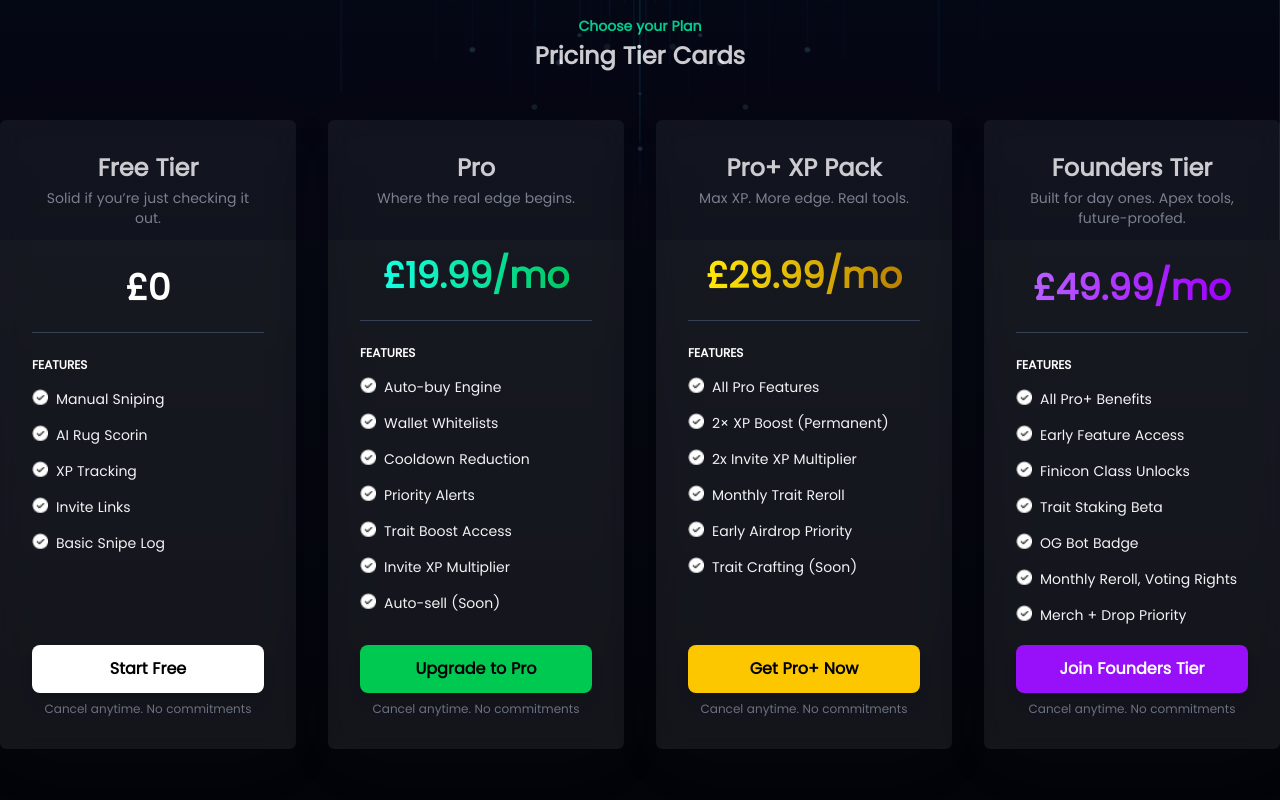
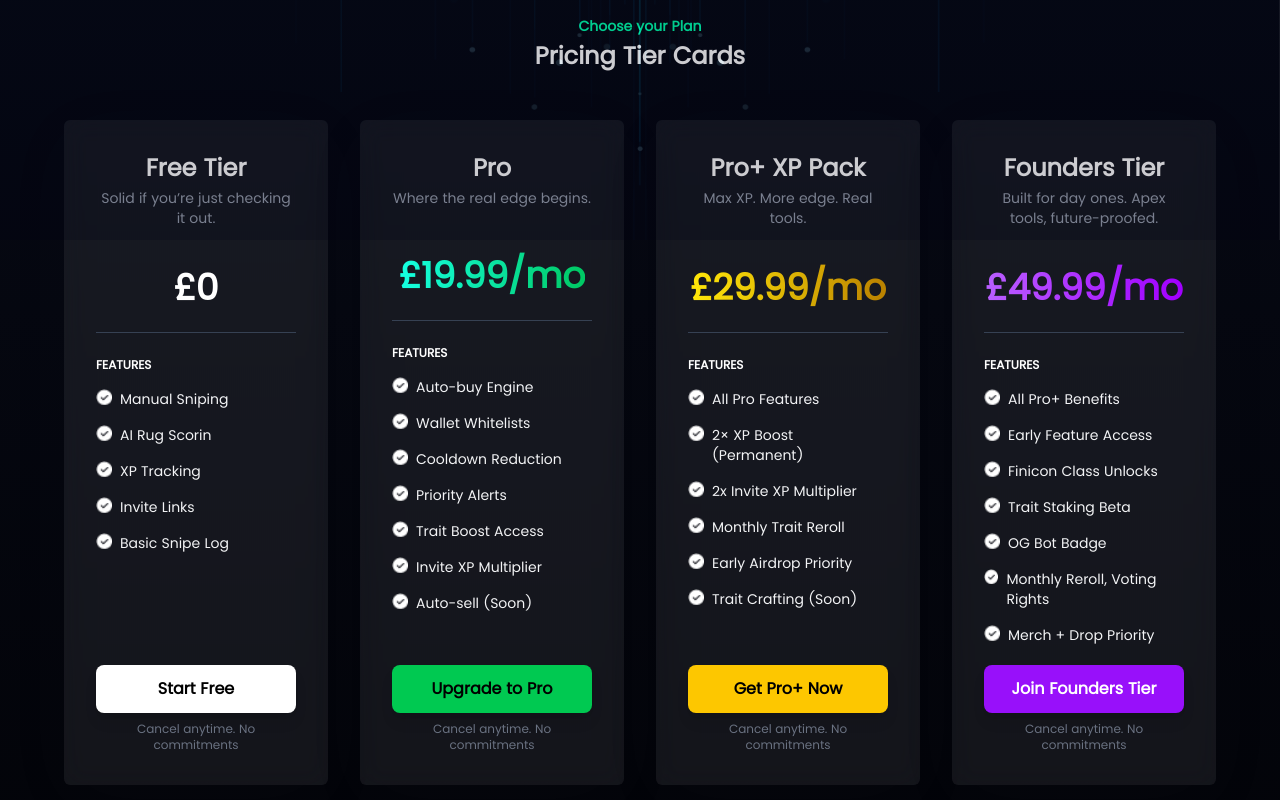
Before and after one commit to AhmadAtif786/sniperverse, a Next.js app: page /pricing in a window 1280 px wide. Shown: the part 560-1360 px from the top of the page. Built offline with nearby package versions, Linux system fonts and the light colour scheme; no server answers.

Commit message:
pricing page added

```diff
--- a/src/app/pricing/page.js
+++ b/src/app/pricing/page.js
@@ -87,7 +87,7 @@
 
       </div>
 
-  <div className="grid grid-cols-1 md:grid-cols-2 lg:grid-cols-4 gap-8 max-w-7xl mx-auto">
+  <div className="grid grid-cols-1 md:grid-cols-2 lg:grid-cols-4 gap-8 max-w-6xl mx-auto">
 
         <PricingCard
           title="Free Tier"
```
